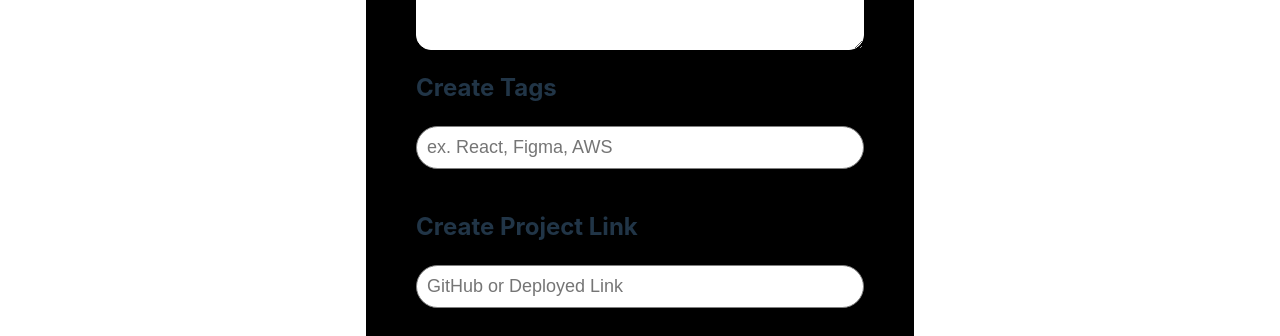
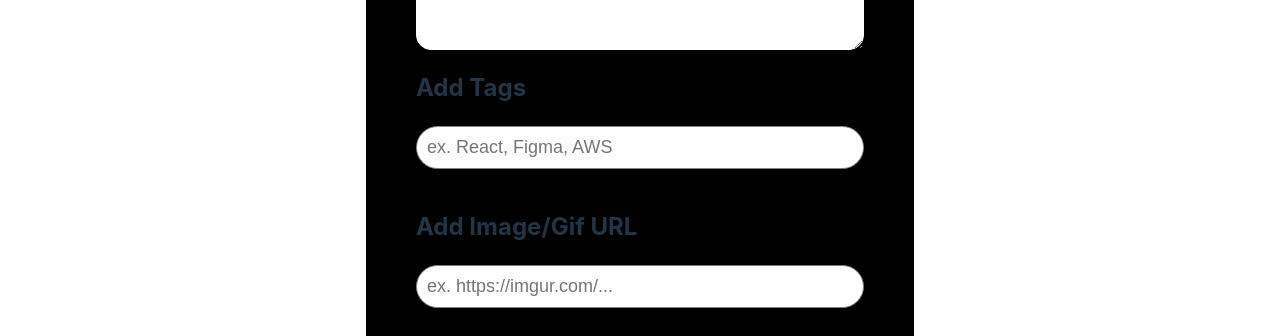
Before and after one commit to rahulio96/devshare-hub, a React (Vite) app: page /create in a window 1280 px wide. Shown: the part 384-720 px from the top of the page. Built offline with nearby package versions, Linux system fonts and the light colour scheme; no server answers.

Commit message:
Changed how create shows up, change project url to image url

```diff
--- a/package.json
+++ b/package.json
@@ -10,6 +10,7 @@
     "preview": "vite preview"
   },
   "dependencies": {
+    "@dhaiwat10/react-link-preview": "^1.15.0",
     "@supabase/supabase-js": "^2.42.5",
     "react": "^18.2.0",
     "react-dom": "^18.2.0",
--- a/src/components/create-post/Create.jsx
+++ b/src/components/create-post/Create.jsx
@@ -7,7 +7,6 @@ function Create() {
         <ManagePost
             yesBtn={'Post'}
             noBtn={'Clear'}
-            purpose={'Create'}
             title={''}
             body={''}
             tags={''}
--- a/src/components/manage-post/ManagePost.jsx
+++ b/src/components/manage-post/ManagePost.jsx
@@ -3,7 +3,7 @@ import { useState } from 'react'
 import { supabase } from '../../client'
 import { useNavigate } from 'react-router-dom'
 
-function ManagePost({ yesBtn, noBtn, purpose, isCreate, title, body, tags, link }) {
+function ManagePost({ yesBtn, noBtn, isCreate, title, body, tags, link }) {
 
     const navigate = useNavigate()
 
@@ -68,7 +68,7 @@ function ManagePost({ yesBtn, noBtn, purpose, isCreate, title, body, tags, link
     return (
         <div className={managePostCSS.center}>
         <div className={managePostCSS.container}>
-            <h1>{purpose} Post</h1>
+            <h1>{isCreate ? `Create` : `Edit`} Post</h1>
 
             <div className={managePostCSS.mainText}>
                 <input
@@ -83,7 +83,7 @@ function ManagePost({ yesBtn, noBtn, purpose, isCreate, title, body, tags, link
                     onChange={changeBody}>
                 </textarea>
 
-                <h2>{purpose} Tags</h2>
+                <h2>{isCreate ? `Add` : `Edit`} Tags</h2>
 
                 <input
                     className={managePostCSS.input}
@@ -93,11 +93,11 @@ function ManagePost({ yesBtn, noBtn, purpose, isCreate, title, body, tags, link
                     onChange={changeTags}>
                 </input>
 
-                <h2>{purpose} Project Link</h2>
+                <h2>{isCreate ? `Add` : `Edit`} Image/Gif URL</h2>
                 <input
                     className={managePostCSS.input}
                     type='text'
-                    placeholder='GitHub or Deployed Link'
+                    placeholder='ex. https://imgur.com/...'
                     value={newLink}
                     onChange={changeLinks}>
                 </input>
```
Also changed, not shown: 1 other file (tests, documents, lock files or other folders).
